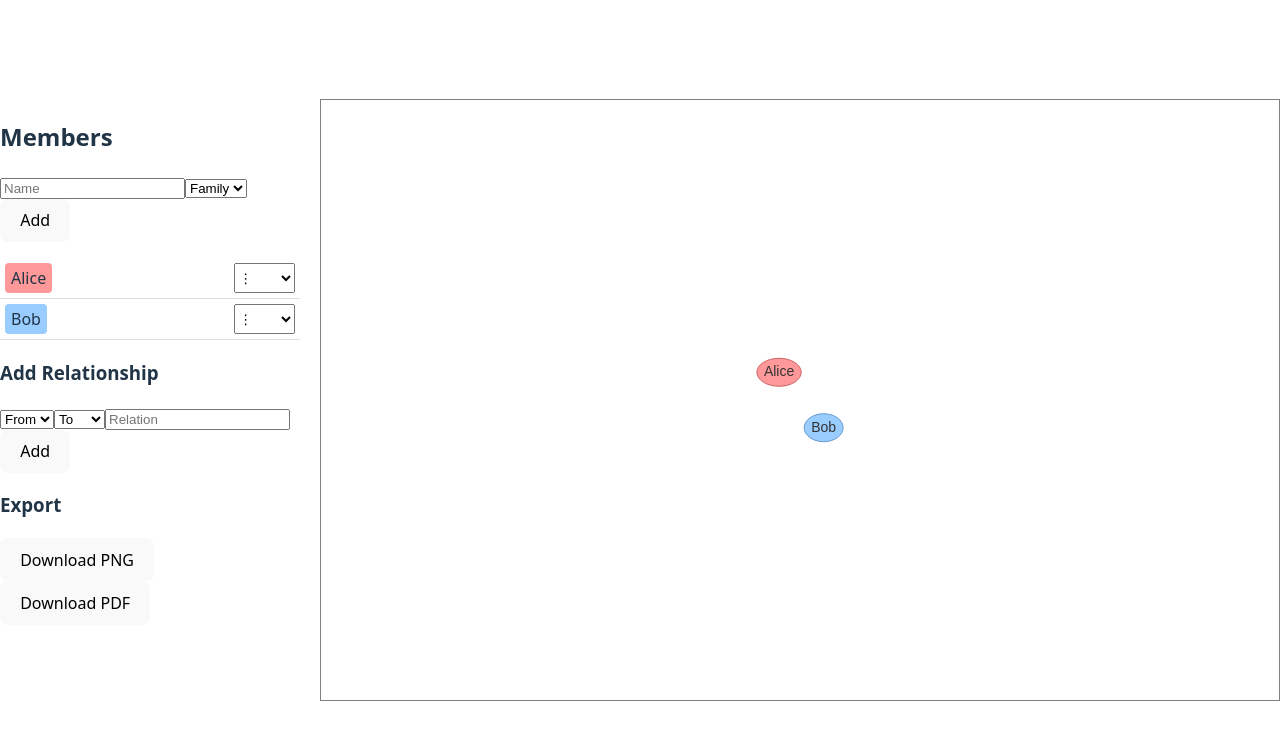
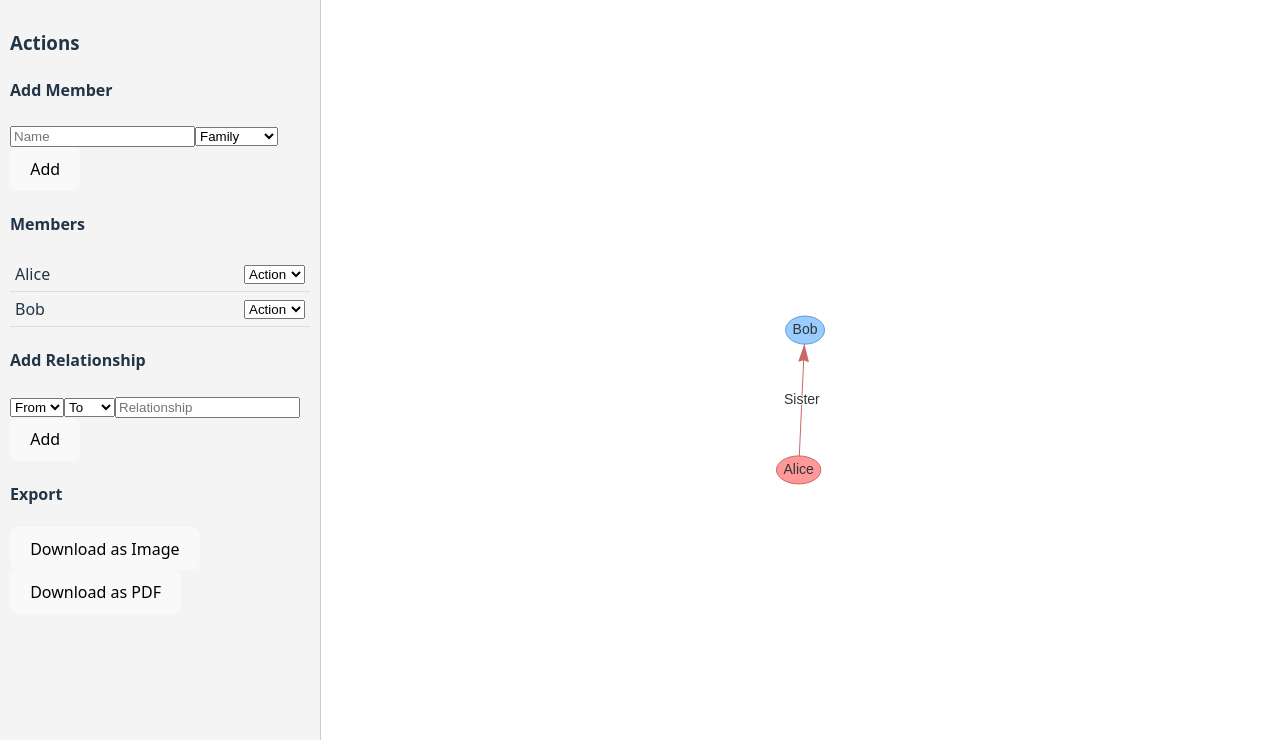
Before and after one commit to pksingh-sme/people-network, a React (Vite) app in the folder frontend/: page / in a window 1280 px wide. Shown: the top 740 px of the page. Built offline with nearby package versions, Linux system fonts and the light colour scheme.

Commit message:
Improved left panel

```diff
--- a/frontend/src/App.jsx
+++ b/frontend/src/App.jsx
@@ -2,25 +2,33 @@ import React, { useEffect, useRef, useState } from "react";
 import { DataSet, Network } from "vis-network/standalone";
 import html2canvas from "html2canvas";
 import jsPDF from "jspdf";
+import "vis-network/styles/vis-network.css";
 
 export default function FamilyFriendsNetwork() {
   const [people, setPeople] = useState([
     { id: 1, name: "Alice", group: "family" },
     { id: 2, name: "Bob", group: "friend" },
   ]);
-  const [relations, setRelations] = useState([]);
-  const [newPerson, setNewPerson] = useState({ name: "", group: "family" });
-  const [relationForm, setRelationForm] = useState({ from: "", to: "", label: "" });
+  const [relations, setRelations] = useState([
+    { from: 1, to: 2, label: "Sister" },
+  ]);
+  const [newName, setNewName] = useState("");
+  const [newGroup, setNewGroup] = useState("family");
+  const [relFrom, setRelFrom] = useState("");
+  const [relTo, setRelTo] = useState("");
+  const [relLabel, setRelLabel] = useState("");
+
   const networkRef = useRef(null);
   const containerRef = useRef(null);
 
   const groupColors = {
     family: "#ff9999",
     friend: "#99ccff",
-    work: "#99ff99",
+    colleague: "#99ff99",
     other: "#cccccc",
   };
 
+  // Build & render network
   useEffect(() => {
     if (!containerRef.current) return;
 
@@ -38,7 +46,7 @@ export default function FamilyFriendsNetwork() {
       containerRef.current,
       { nodes, edges },
       {
-        edges: { arrows: "to", font: { align: "middle" } },
+        edges: { arrows: "to" },
         interaction: { hover: true },
         physics: { enabled: true },
       }
@@ -47,31 +55,43 @@ export default function FamilyFriendsNetwork() {
     networkRef.current = network;
   }, [people, relations]);
 
-  const addPerson = () => {
-    if (!newPerson.name) return;
-    setPeople([...people, { id: Date.now(), ...newPerson }]);
-    setNewPerson({ name: "", group: "family" });
+  // Add member
+  const addMember = () => {
+    if (!newName.trim()) return;
+    const id = people.length ? Math.max(...people.map((p) => p.id)) + 1 : 1;
+    setPeople([...people, { id, name: newName, group: newGroup }]);
+    setNewName("");
   };
 
-  const deletePerson = (id) => {
+  // Delete member
+  const deleteMember = (id) => {
     setPeople(people.filter((p) => p.id !== id));
     setRelations(relations.filter((r) => r.from !== id && r.to !== id));
   };
 
-  const updatePerson = (id, updatedData) => {
-    setPeople(people.map((p) => (p.id === id ? { ...p, ...updatedData } : p)));
+  // Edit member name/group
+  const editMember = (id, newName, newGroup) => {
+    setPeople(
+      people.map((p) =>
+        p.id === id ? { ...p, name: newName, group: newGroup } : p
+      )
+    );
   };
 
-  const addRelation = () => {
-    if (!relationForm.from || !relationForm.to || !relationForm.label) return;
+  // Add relationship
+  const addRelationship = () => {
+    if (!relFrom || !relTo || !relLabel) return;
     setRelations([
       ...relations,
-      { from: parseInt(relationForm.from), to: parseInt(relationForm.to), label: relationForm.label },
+      { from: parseInt(relFrom), to: parseInt(relTo), label: relLabel },
     ]);
-    setRelationForm({ from: "", to: "", label: "" });
+    setRelFrom("");
+    setRelTo("");
+    setRelLabel("");
   };
 
-  const downloadAsImage = async () => {
+  // Download as Image
+  const downloadImage = async () => {
     const canvas = await html2canvas(containerRef.current);
     const link = document.createElement("a");
     link.href = canvas.toDataURL("image/png");
@@ -79,75 +99,90 @@ export default function FamilyFriendsNetwork() {
     link.click();
   };
 
-  const downloadAsPDF = async () => {
+  // Download as PDF
+  const downloadPDF = async () => {
     const canvas = await html2canvas(containerRef.current);
     const imgData = canvas.toDataURL("image/png");
-    const pdf = new jsPDF({ orientation: "landscape" });
-    pdf.addImage(imgData, "PNG", 10, 10, 280, 190);
+    const pdf = new jsPDF("landscape");
+    pdf.addImage(imgData, "PNG", 10, 10, 280, 150);
     pdf.save("network.pdf");
   };
 
   return (
-    <div style={{ display: "flex", gap: "20px" }}>
-      {/* Left Panel */}
-      <div style={{ width: "300px" }}>
-        <h2>Members</h2>
-        <div>
+    <div className="app-container" style={{ display: "flex", height: "100vh" }}>
+      {/* LEFT PANEL */}
+      <div
+        className="left-panel"
+        style={{
+          width: "300px",
+          padding: "10px",
+          background: "#f4f4f4",
+          borderRight: "1px solid #ccc",
+          overflowY: "auto",
+        }}
+      >
+        <h3>Actions</h3>
+
+        {/* Add Member */}
+        <div style={{ marginBottom: "20px" }}>
+          <h4>Add Member</h4>
           <input
+            type="text"
             placeholder="Name"
-            value={newPerson.name}
-            onChange={(e) => setNewPerson({ ...newPerson, name: e.target.value })}
+            value={newName}
+            onChange={(e) => setNewName(e.target.value)}
           />
           <select
-            value={newPerson.group}
-            onChange={(e) => setNewPerson({ ...newPerson, group: e.target.value })}
+            value={newGroup}
+            onChange={(e) => setNewGroup(e.target.value)}
           >
             <option value="family">Family</option>
             <option value="friend">Friend</option>
-            <option value="work">Work</option>
+            <option value="colleague">Colleague</option>
             <option value="other">Other</option>
           </select>
-          <button onClick={addPerson}>Add</button>
+          <button onClick={addMember}>Add</button>
         </div>
 
-        <ul style={{ padding: 0, listStyle: "none" }}>
+        {/* Manage Members */}
+        <div>
+          <h4>Members</h4>
           {people.map((p) => (
-            <li
+            <div
               key={p.id}
               style={{
                 display: "flex",
                 justifyContent: "space-between",
+                alignItems: "center",
                 padding: "5px",
                 borderBottom: "1px solid #ddd",
               }}
             >
-              <span style={{ background: groupColors[p.group], padding: "3px 6px", borderRadius: "4px" }}>
-                {p.name}
-              </span>
+              <span>{p.name}</span>
               <select
                 onChange={(e) => {
-                  if (e.target.value === "edit") {
-                    const newName = prompt("Enter new name:", p.name);
-                    if (newName) updatePerson(p.id, { name: newName });
-                  } else if (e.target.value === "delete") {
-                    deletePerson(p.id);
+                  if (e.target.value === "delete") {
+                    deleteMember(p.id);
+                  } else if (e.target.value === "edit") {
+                    const name = prompt("Enter new name:", p.name);
+                    const group = prompt("Enter group:", p.group);
+                    if (name) editMember(p.id, name, group || p.group);
                   }
                   e.target.value = "";
                 }}
               >
-                <option value="">⋮</option>
+                <option value="">Action</option>
                 <option value="edit">Edit</option>
                 <option value="delete">Delete</option>
               </select>
-            </li>
+            </div>
           ))}
-        </ul>
+        </div>
 
-        <h3>Add Relationship</h3>
-        <select
-          value={relationForm.from}
-          onChange={(e) => setRelationForm({ ...relationForm, from: e.target.value })}
-        >
+        {/* Add Relationship */}
+        <div style={{ marginTop: "20px" }}>
+          <h4>Add Relationship</h4>
+          <select value={relFrom} onChange={(e) => setRelFrom(e.target.value)}>
             <option value="">From</option>
             {people.map((p) => (
               <option key={p.id} value={p.id}>
@@ -155,10 +190,7 @@ export default function FamilyFriendsNetwork() {
               </option>
             ))}
           </select>
-        <select
-          value={relationForm.to}
-          onChange={(e) => setRelationForm({ ...relationForm, to: e.target.value })}
-        >
+          <select value={relTo} onChange={(e) => setRelTo(e.target.value)}>
             <option value="">To</option>
             {people.map((p) => (
               <option key={p.id} value={p.id}>
@@ -167,21 +199,27 @@ export default function FamilyFriendsNetwork() {
             ))}
           </select>
           <input
-          placeholder="Relation"
-          value={relationForm.label}
-          onChange={(e) => setRelationForm({ ...relationForm, label: e.target.value })}
+            type="text"
+            placeholder="Relationship"
+            value={relLabel}
+            onChange={(e) => setRelLabel(e.target.value)}
           />
-        <button onClick={addRelation}>Add</button>
-
-        <h3>Export</h3>
-        <button onClick={downloadAsImage}>Download PNG</button>
-        <button onClick={downloadAsPDF}>Download PDF</button>
+          <button onClick={addRelationship}>Add</button>
         </div>
 
-      {/* Right Panel */}
-      <div style={{ flex: 1 }}>
-        <div ref={containerRef} style={{ height: "600px", border: "1px solid gray" }}></div>
+        {/* Download */}
+        <div style={{ marginTop: "20px" }}>
+          <h4>Export</h4>
+          <button onClick={downloadImage}>Download as Image</button>
+          <button onClick={downloadPDF}>Download as PDF</button>
         </div>
+      </div>
+
+      {/* RIGHT PANEL - Graph */}
+      <div
+        ref={containerRef}
+        style={{ flex: 1, background: "#fff", height: "100%" }}
+      ></div>
     </div>
   );
 }
```
Lines whose indentation alone changed are shown as unchanged.
